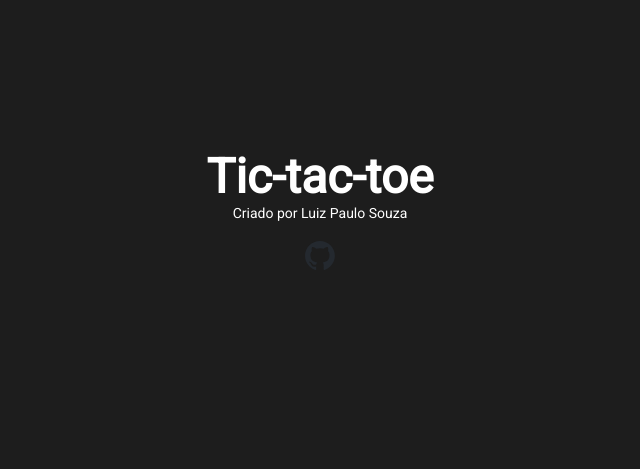
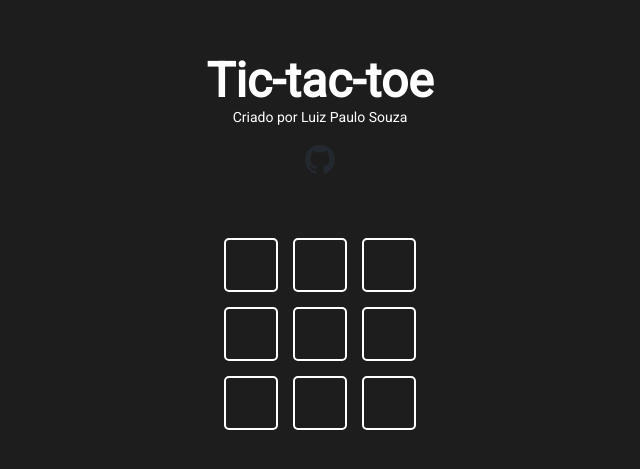
Before and after one commit to lpcsouza/tic-tac-toe, a Next.js app: page / in a window 1280 px wide. Shown: the part 179-648 px from the top of the page, without its empty margins (320-960 px from the left). Built offline with nearby package versions, Linux system fonts and the light colour scheme.

Commit message:
criado componente Game

```diff
--- /dev/null
+++ b/src/components/game/Game.jsx
@@ -0,0 +1,20 @@
+import styles from "./Game.module.css"
+import GameOption from "../gameOption/GameOption"
+
+function Game() {
+  return (
+    <div className={styles.game}>
+      <GameOption />
+      <GameOption />
+      <GameOption />
+      <GameOption />
+      <GameOption />
+      <GameOption />
+      <GameOption />
+      <GameOption />
+      <GameOption />
+    </div>
+  )
+}
+
+export default Game
--- /dev/null
+++ b/src/components/game/Game.module.css
@@ -0,0 +1,5 @@
+.game {
+  display: grid;
+  grid-template-columns: repeat(3, 1fr);
+  gap: 15px;
+}
--- /dev/null
+++ b/src/components/gameOption/GameOption.jsx
@@ -0,0 +1,7 @@
+import styles from "./GameOption.module.css"
+
+function GameOption() {
+  return <div className={styles.gameOption}></div>
+}
+
+export default GameOption
--- /dev/null
+++ b/src/components/gameOption/GameOption.module.css
@@ -0,0 +1,10 @@
+.gameOption {
+  border: 2px solid #fff;
+  width: 50px;
+  height: 50px;
+  border-radius: 5px;
+  display: flex;
+  justify-content: center;
+  align-items: center;
+  cursor: pointer;
+}
--- a/src/components/gamePage/GamePage.jsx
+++ b/src/components/gamePage/GamePage.jsx
@@ -1,9 +1,11 @@
 import Header from "../header/Header"
+import Game from "../game/Game"
 
 function GamePage() {
   return (
     <div className="container">
       <Header />
+      <Game />
     </div>
   )
 }
```
